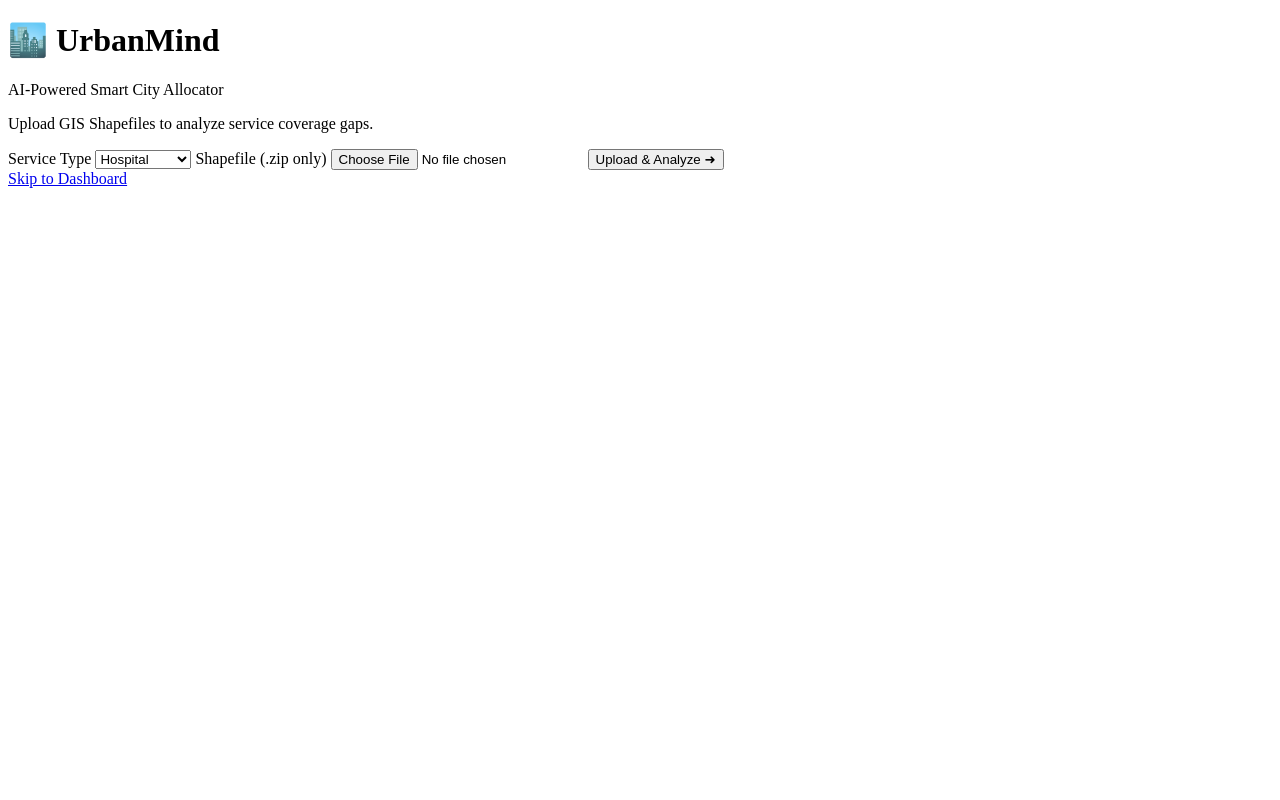
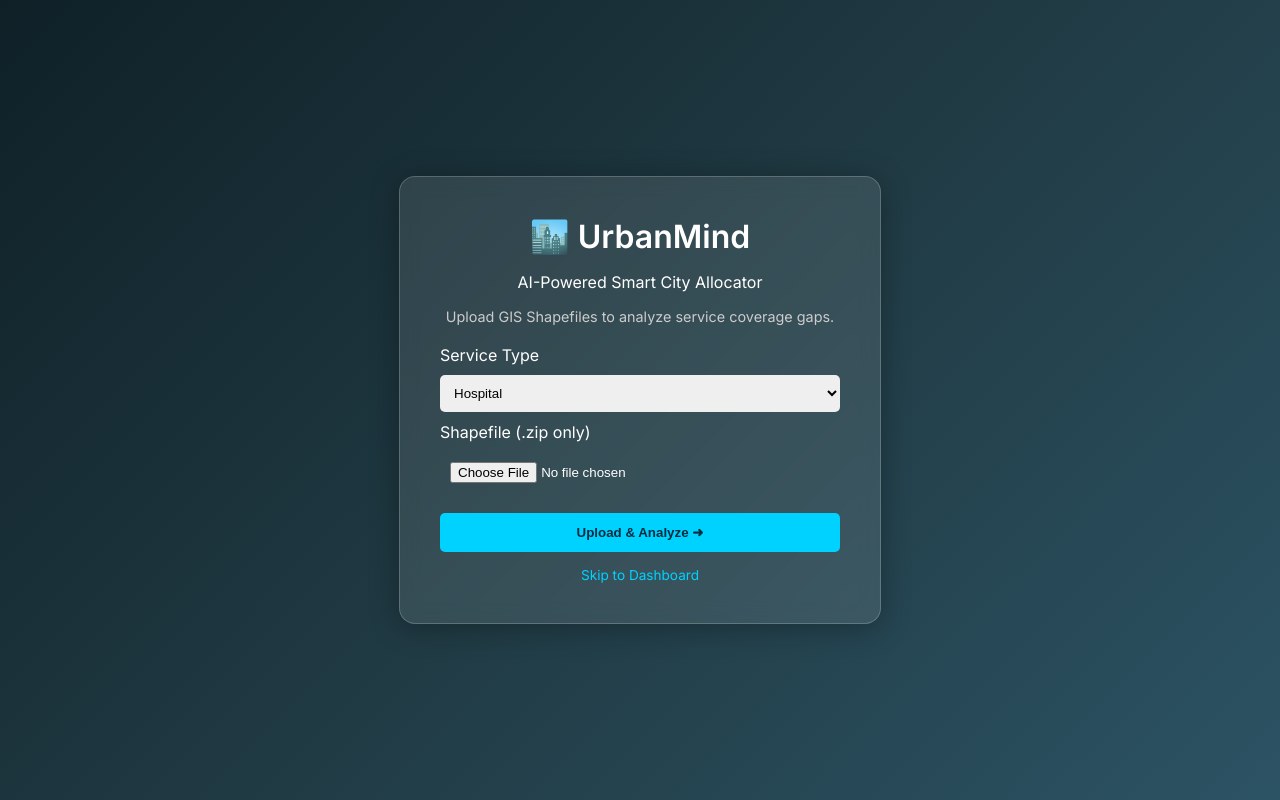
Before and after one commit to PythonJava098/test_db, a FastAPI app: page / in a window 1280 px wide. Run offline with FastAPI, Linux system fonts and the light colour scheme.

Commit message:
Update style.css

```diff
--- a/static/style.css
+++ b/static/style.css
@@ -1,103 +1,50 @@
-<!DOCTYPE html>
-<html lang="en">
-<head>
-    <meta charset="UTF-8">
-    <title>Analysis Dashboard</title>
-    <link rel="stylesheet" href="https://unpkg.com/leaflet@1.9.4/dist/leaflet.css" />
-    <link href="https://fonts.googleapis.com/css2?family=Inter:wght@400;600&display=swap" rel="stylesheet">
-    <script src="https://unpkg.com/leaflet@1.9.4/dist/leaflet.js"></script>
-    <script type="text/javascript" src="https://www.gstatic.com/charts/loader.js"></script>
-    <link rel="stylesheet" href="/static/style.css">
-</head>
-<body>
+/* Base */
+body { font-family: 'Inter', sans-serif; margin: 0; height: 100vh; overflow: hidden; }
+.home-body {
+    background: linear-gradient(135deg, #0f2027, #203a43, #2c5364);
+    display: flex; justify-content: center; align-items: center;
+}
 
-    <div class="sidebar">
-        <div class="brand">🏙️ UrbanMind</div>
+/* Glassmorphism Home */
+.glass-container {
+    background: rgba(255, 255, 255, 0.1); backdrop-filter: blur(10px);
+    padding: 40px; border-radius: 16px; width: 400px; text-align: center; color: white;
+    box-shadow: 0 4px 30px rgba(0, 0, 0, 0.3); border: 1px solid rgba(255, 255, 255, 0.2);
+}
+.glass-container h1 { margin: 0; }
+.subtext { font-size: 0.9em; color: #ccc; margin-bottom: 20px; }
 
-        <div class="card">
-            <h3>Simulation Control</h3>
-            <label>Population Density</label>
-            <input type="range" id="densitySlider" min="100" max="5000" value="1000">
-            <div style="display:flex; justify-content:space-between; font-size:0.8em; color:#666;">
-                <span>Rural (100)</span>
-                <span id="densityVal">1000</span>
-                <span>Metro (5000)</span>
-            </div>
-        </div>
+/* Form */
+.upload-form { display: flex; flex-direction: column; gap: 10px; text-align: left; }
+select, input { padding: 10px; border-radius: 5px; border: none; }
+button {
+    margin-top: 10px; padding: 12px; border: none; border-radius: 5px;
+    background: #00d2ff; color: #002d40; font-weight: bold; cursor: pointer;
+    transition: 0.3s;
+}
+button:hover { background: #3a7bd5; color: white; }
+.skip-link { display: block; margin-top: 15px; color: #00d2ff; text-decoration: none; font-size: 0.85em; }
 
-        <div class="card">
-            <h3>Analytics</h3>
-            <div id="chart_div" style="height: 200px;"></div>
-        </div>
+/* Dashboard Layout */
+body:not(.home-body) { display: flex; }
+.sidebar {
+    width: 320px; background: #f8f9fa; padding: 20px;
+    box-shadow: 2px 0 10px rgba(0,0,0,0.1); z-index: 1000;
+    display: flex; flex-direction: column; gap: 20px;
+}
+#map { flex-grow: 1; height: 100%; }
 
-        <div class="card">
-            <a href="/" style="text-decoration:none; color:#3498db; font-size:0.9em;">&larr; Upload New Data</a>
-        </div>
-    </div>
+/* Cards */
+.brand { font-size: 1.5em; font-weight: 700; color: #2c3e50; }
+.card { background: white; padding: 15px; border-radius: 8px; border: 1px solid #e1e4e8; }
+h3 { margin: 0 0 5px 0; font-size: 0.9em; text-transform: uppercase; color: #7f8c8d; }
+.desc { font-size: 0.8em; color: #666; margin-bottom: 10px; }
+.highlight { color: #3498db; font-weight: bold; }
+.range-labels { display: flex; justify-content: space-between; font-size: 0.75em; color: #999; margin-top: 5px; }
 
-    <div id="map"></div>
-
-    <script>
-        // Initialize Map
-        const map = L.map('map').setView([20.5937, 78.9629], 5);
-        L.tileLayer('https://{s}.basemaps.cartocdn.com/light_all/{z}/{x}/{y}{r}.png', {
-            attribution: '© OpenStreetMap & CartoDB'
-        }).addTo(map);
-
-        google.charts.load('current', {'packages':['corechart']});
-        google.charts.setOnLoadCallback(fetchData);
-
-        let layerGroup = L.layerGroup().addTo(map);
-
-        document.getElementById('densitySlider').addEventListener('input', function(e) {
-            document.getElementById('densityVal').innerText = e.target.value;
-            fetchData();
-        });
-
-        async function fetchData() {
-            const density = document.getElementById('densitySlider').value;
-            const res = await fetch(`/api/resources?density=${density}`);
-            const data = await res.json();
-
-            updateMap(data);
-            updateChart(data);
-        }
-
-        function updateMap(data) {
-            layerGroup.clearLayers();
-
-            data.forEach(item => {
-                const color = item.category === 'hospital' ? '#e74c3c' :
-                              item.category === 'school' ? '#f1c40f' : '#3498db';
-
-                // Marker
-                L.circleMarker([item.latitude, item.longitude], {
-                    radius: 5, color: 'white', fillColor: color, fillOpacity: 1, weight: 1
-                }).bindPopup(`<b>${item.name}</b><br>${item.category}`).addTo(layerGroup);
-
-                // Range Circle
-                L.circle([item.latitude, item.longitude], {
-                    radius: item.range * 1000,
-                    color: color, fillColor: color, fillOpacity: 0.1, weight: 1
-                }).addTo(layerGroup);
-            });
-        }
-
-        function updateChart(data) {
-            if(data.length === 0) return;
-            let counts = {};
-            data.forEach(d => counts[d.category] = (counts[d.category]||0)+1);
-
-            let chartData = [['Category', 'Count']];
-            for (let [k,v] of Object.entries(counts)) chartData.push([k,v]);
-
-            var chart = new google.visualization.PieChart(document.getElementById('chart_div'));
-            chart.draw(google.visualization.arrayToDataTable(chartData), {
-                pieHole: 0.4,
-                colors: ['#e74c3c', '#f1c40f', '#3498db', '#2ecc71'],
-                legend: {position: 'bottom'}
-            });
-        }
-    </script>
-</body>
-</html>
+/* Chart */
+#chart_div { height: 200px; width: 100%; }
+.btn-secondary {
+    text-align: center; background: #ecf0f1; color: #34495e; padding: 10px;
+    border-radius: 5px; text-decoration: none; font-size: 0.9em;
+}
```
